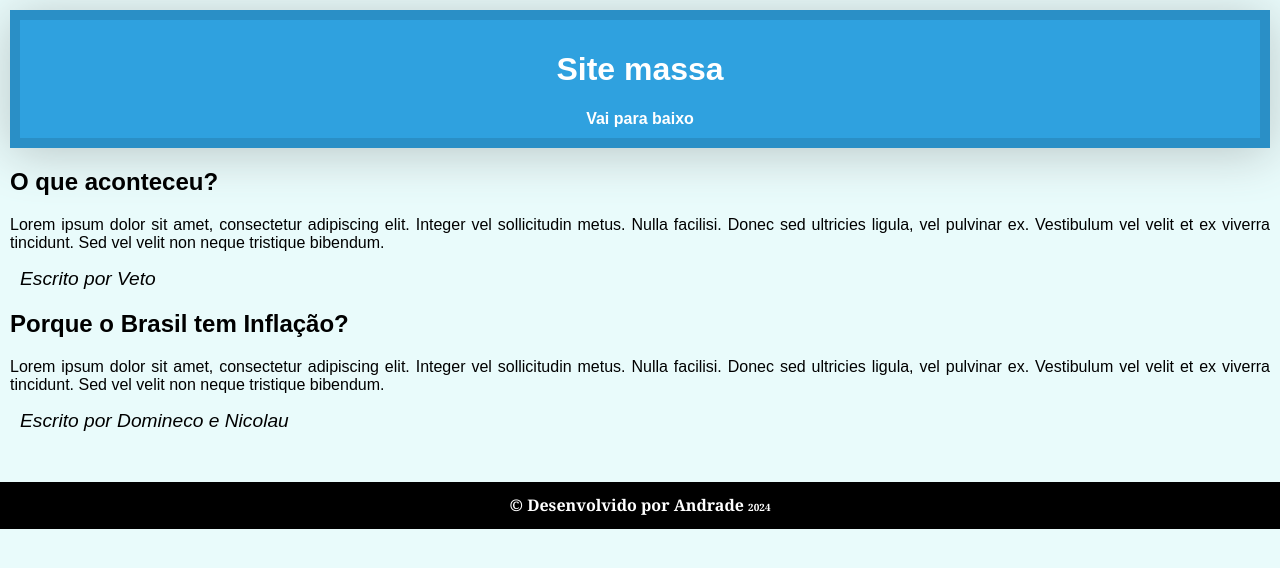
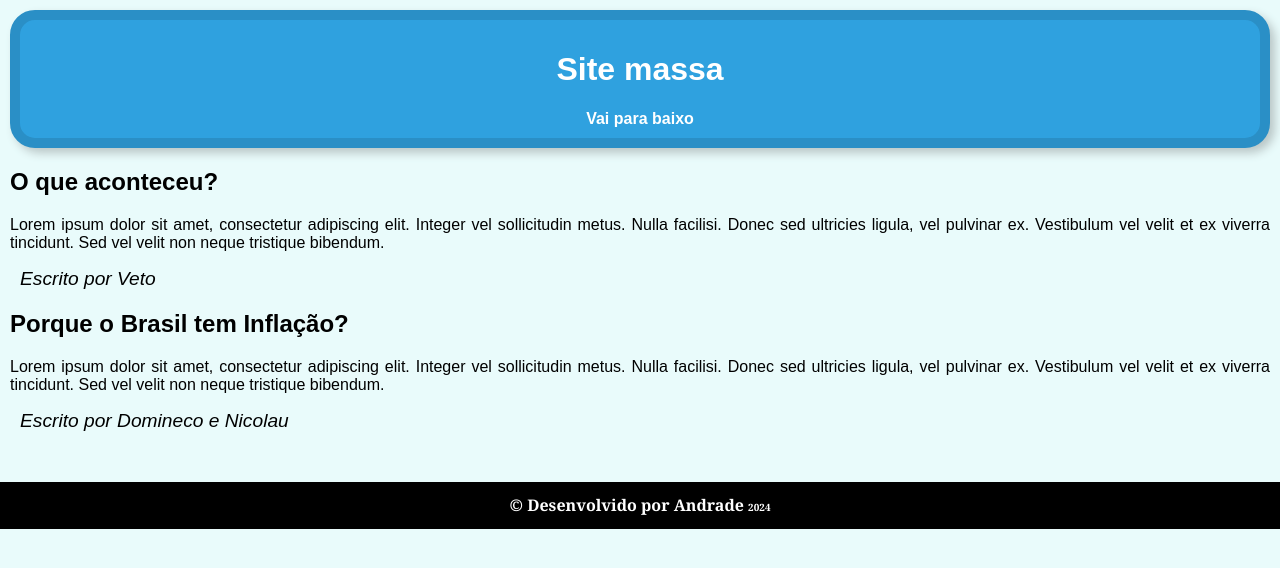
Before and after one commit to irlAndrade/HTML-CSS-CURSO, a plain HTML site: page Módulo 2/ex008/caixa02.html in a window 1280 px wide. Drawn offline with Linux system fonts and the light colour scheme.

Commit message:
Update caixa02.html

```diff
--- a/Módulo 2/ex008/caixa02.html
+++ b/Módulo 2/ex008/caixa02.html
@@ -19,7 +19,8 @@
             margin: 10px;
             border: 10px solid rgb(42, 143, 198);
             color: white;
-            box-shadow: 0px 5px 50px #b9c6c6;
+            box-shadow: 5px 5px 10px #b9c6c6;
+            border-radius: 25px;
         }
 
         a {
```
